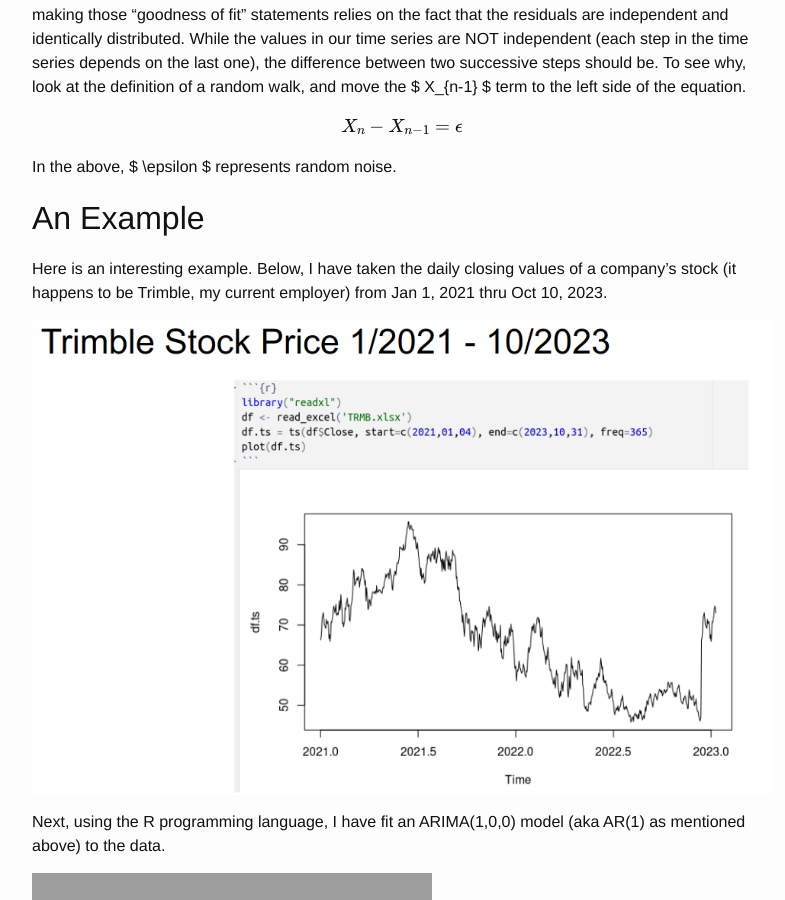
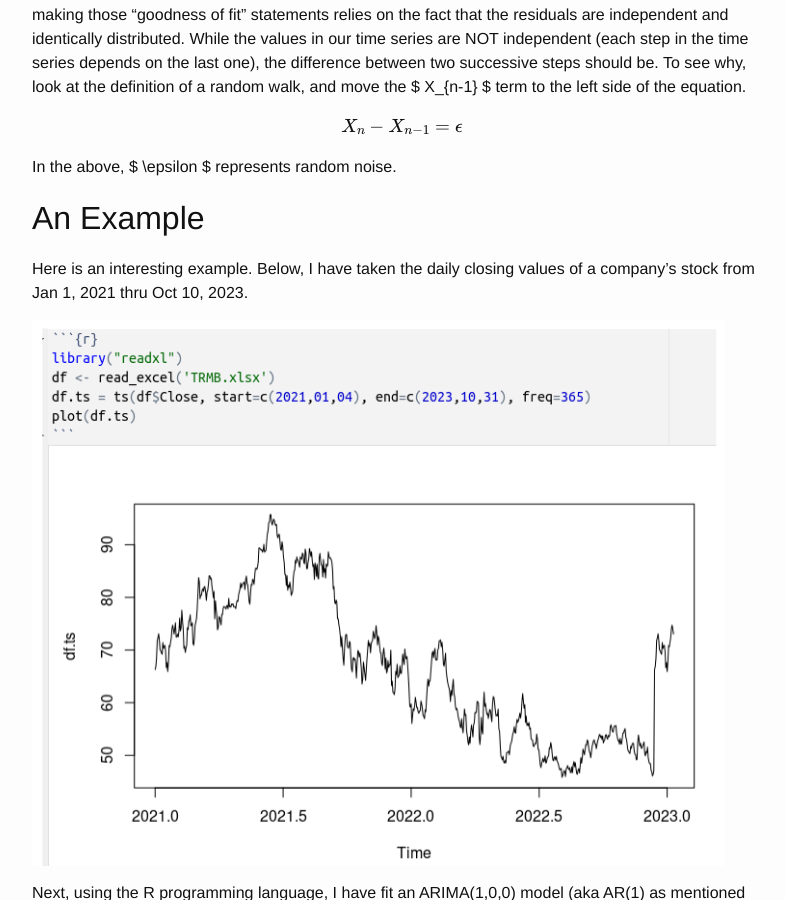
Before and after one commit to fractalbass/data_science, a Jekyll site: the page built from _posts/2023-11-23-data_science_37.md, in a window 1280 px wide and 900 px high, scrolled down 4848 px. Shown: the whole window, without its empty margins (238-1023 px from the left). Built offline with Jekyll 4.4.1, drawn with Linux system fonts in a browser that asks for light colours; formulas are drawn with MathJax 3.

Commit message:
Removing references to TRMB.

```diff
--- a/_posts/2023-11-23-data_science_37.md
+++ b/_posts/2023-11-23-data_science_37.md
@@ -88,7 +88,7 @@
 
 ## An Example
 
-Here is an interesting example.  Below, I have taken the daily closing values of a company's stock (it happens to be Trimble, my current employer) from Jan 1, 2021 thru Oct 10, 2023.
+Here is an interesting example.  Below, I have taken the daily closing values of a company's stock from Jan 1, 2021 thru Oct 10, 2023.
 
 ![Trimble image 1]({{ site.url }}/images/trimble_walk_1.png)
 
```
Also changed, not shown: images/trimble_walk_1.png.
